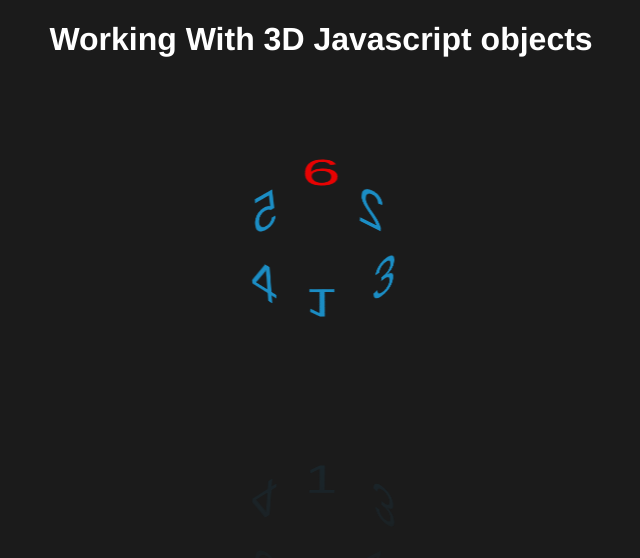
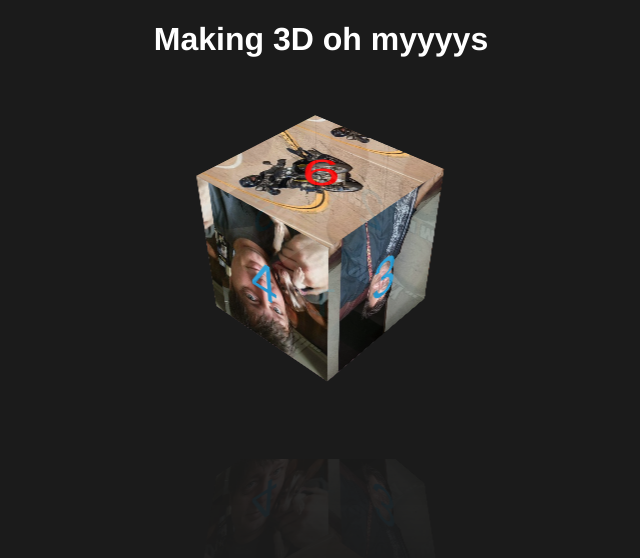
Before and after one commit to franciscoCrespo0101/3djavascript, a plain HTML site: page index.html in a window 1280 px wide. Shown: the whole page, without its empty margins (319-959 px from the left). Drawn offline with nearby package versions, Linux system fonts and the light colour scheme.

Commit message:
added some pictures

```diff
--- a/index.css
+++ b/index.css
@@ -56,7 +56,7 @@ body {
   opacity: 0.9;
   height: 200px;
   width: 200px;
-
+  background-image: url("http://jordizle.com/demo/376/3d-interactive-cube-with-rotating-sides-using-css3-and-javascript/assets/img/cube/blank.png");
   -webkit-touch-callout: none;
   -moz-touch-callout: none;
   -ms-touch-callout: none;
@@ -95,6 +95,7 @@ body {
   cursor: pointer; }
 
 .cube > div:first-child {
+  background-image: url("ohmy.jpg");
   -webkit-transform: rotateX(90deg) translateZ(100px);
   -moz-transform: rotateX(90deg) translateZ(100px);
   -ms-transform: rotateX(90deg) translateZ(100px);
@@ -103,6 +104,7 @@ body {
   outline: 1px solid transparent; }
 
 .cube > div:nth-child(2) {
+  background-image: url("ohmy.jpeg");
   -webkit-transform: translateZ(100px);
   -moz-transform: translateZ(100px);
   -ms-transform: translateZ(100px);
@@ -111,6 +113,7 @@ body {
   outline: 1px solid transparent; }
 
 .cube > div:nth-child(3) {
+  background-image: url("mike1.jpg");
   -webkit-transform: rotateY(90deg) translateZ(100px);
   -moz-transform: rotateY(90deg) translateZ(100px);
   -ms-transform: rotateY(90deg) translateZ(100px);
@@ -119,6 +122,7 @@ body {
   outline: 1px solid transparent; }
 
 .cube > div:nth-child(4) {
+  background-image: url("mike2.jpg");
   -webkit-transform: rotateY(180deg) translateZ(100px);
   -moz-transform: rotateY(180deg) translateZ(100px);
   -ms-transform: rotateY(180deg) translateZ(100px);
@@ -127,6 +131,7 @@ body {
   outline: 1px solid transparent; }
 
 .cube > div:nth-child(5) {
+  background-image: url("mike3.jpg");
   -webkit-transform: rotateY(-90deg) translateZ(100px);
   -moz-transform: rotateY(-90deg) translateZ(100px);
   -ms-transform: rotateY(-90deg) translateZ(100px);
@@ -135,6 +140,7 @@ body {
   outline: 1px solid transparent; }
 
 .cube > div:nth-child(6) {
+  background-image: url("mike4.jpg");
   -webkit-transform: rotateX(-90deg) rotate(180deg) translateZ(100px);
   -moz-transform: rotateX(-90deg) rotate(180deg) translateZ(100px);
   -ms-transform: rotateX(-90deg) rotate(180deg) translateZ(100px);
--- a/index.html
+++ b/index.html
@@ -10,7 +10,7 @@
 </head>
 
 <body>
-    <h1 id="opening">Working With 3D Javascript objects</h1>
+    <h1 id="opening">Making 3D oh myyyys</h1>
     <div id="wrapper">
         <div class="viewport">
             <div class="cube">
```
Also changed, not shown: mike1.jpg (added), mike2.jpg (added), mike3.jpg (added), mike4.jpg (added), ohmy.jpeg (added).
